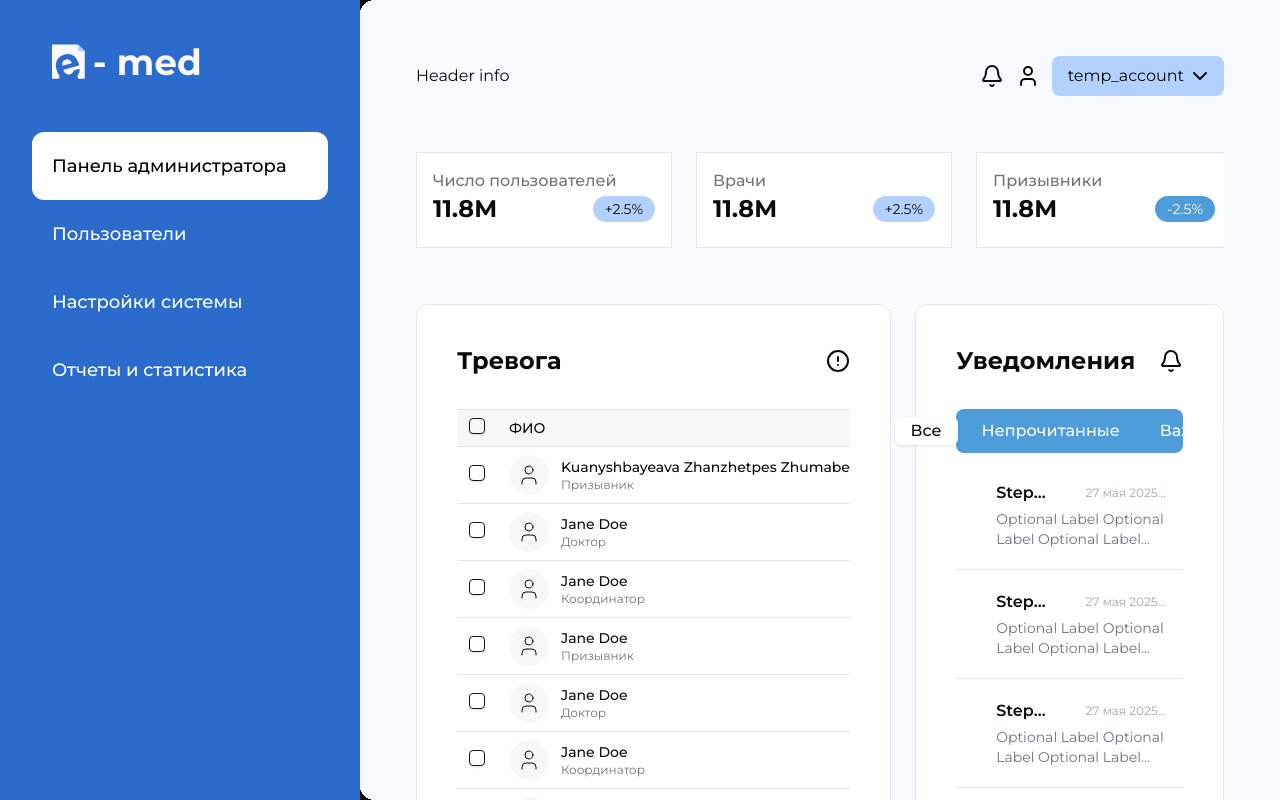
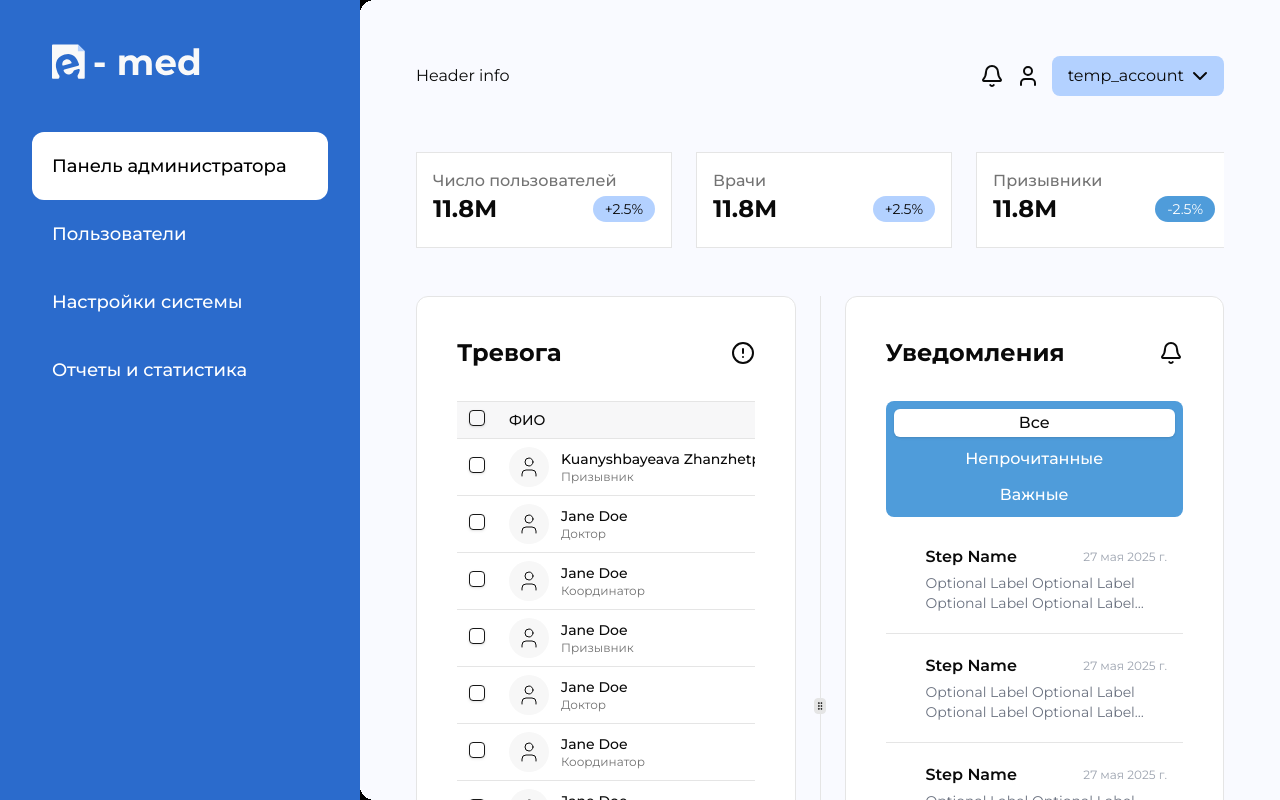
Before and after one commit to d1maash/emed-frontend, a Next.js app: page /admin in a window 1280 px wide. Built offline with nearby package versions, Linux system fonts and the light colour scheme; no server answers.

Commit message:
feat: user now can resize table and notifications in admin page, + full adaptive

```diff
--- a/app/(dashboard)/admin/_components/AdminInfoCards.tsx
+++ b/app/(dashboard)/admin/_components/AdminInfoCards.tsx
@@ -6,7 +6,7 @@
 }
 const AdminInfoCards: React.FC<AdminInfoCardsProps> = ({ cards }) => {
   return (
-    <div className="flex gap-6 overflow-x-auto pb-2">
+    <div className="flex min-h-max gap-6 overflow-x-auto">
       {cards.map((card) => (
         <AdminInfoCard key={card.title} {...card} />
       ))}
--- a/app/(dashboard)/admin/_components/AdminNotificationsCard.tsx
+++ b/app/(dashboard)/admin/_components/AdminNotificationsCard.tsx
@@ -177,8 +177,12 @@
         <h4 className="text-2xl font-bold">Уведомления</h4>
         <Bell size={24} />
       </div>
-      <Tabs value={tab} onValueChange={setTab} className="w-full mt-8">
-        <TabsList className="flex flex-col gap-2 px-2 py-2 xs:flex-row bg-[--primary-60] rounded-lg lg:gap-2 h-max">
+      <Tabs
+        value={tab}
+        onValueChange={setTab}
+        className="w-full mt-8 @container"
+      >
+        <TabsList className="w-full flex flex-col gap-2 px-2 py-2 @[360px]:flex-row bg-[--primary-60] rounded-lg lg:gap-2 h-max">
           <TabsTrigger
             value="all"
             className={cn(
--- a/app/(dashboard)/admin/page.tsx
+++ b/app/(dashboard)/admin/page.tsx
@@ -1,8 +1,16 @@
 // AdminPanelPage.tsx
+"use client";
+
 import React from "react";
 import AdminInfoCards from "./_components/AdminInfoCards";
 import AdminAlertTable from "./_components/admin-alert-table/AdminAlertTable";
 import AdminNotificationsCard from "./_components/AdminNotificationsCard";
+import {
+  ResizableHandle,
+  ResizablePanel,
+  ResizablePanelGroup,
+} from "@/components/ui/resizable";
+import { useContainerWidth } from "@/app/hooks/useContainerWidth";
 
 const mainStatsTemplate = [
   {
@@ -33,13 +41,23 @@
 ];
 
 const AdminPanelPage = () => {
+  const { ref, isWide } = useContainerWidth(768);
+
   return (
-    <div className="w-full flex flex-col">
+    <div ref={ref} className="w-full flex flex-col">
       <AdminInfoCards cards={mainStatsTemplate} />
-      <div className="w-full mt-12 flex flex-col xl:grid lg:grid-cols-5 gap-2 md:gap-4 xl:gap-6 overflow-auto">
-        <AdminAlertTable />
-        <AdminNotificationsCard />
-      </div>
+      <ResizablePanelGroup
+        direction={isWide ? "horizontal" : "vertical"}
+        className="w-full min-h-max mt-12 flex flex-col md:flex-row gap-2 md:gap-4 xl:gap-6 overflow-auto"
+      >
+        <ResizablePanel className="min-h-max">
+          <AdminAlertTable />
+        </ResizablePanel>
+        <ResizableHandle withHandle />
+        <ResizablePanel className="min-h-max">
+          <AdminNotificationsCard />
+        </ResizablePanel>
+      </ResizablePanelGroup>
     </div>
   );
 };
--- /dev/null
+++ b/app/hooks/useContainerWidth.tsx
@@ -0,0 +1,19 @@
+import { useEffect, useRef, useState } from "react";
+
+export function useContainerWidth(breakpoint: number) {
+  const ref = useRef<HTMLDivElement>(null);
+  const [isWide, setIsWide] = useState<boolean>(true);
+
+  useEffect(() => {
+    if (!ref.current) return;
+    const observer = new window.ResizeObserver((entries) => {
+      for (let entry of entries) {
+        setIsWide(entry.contentRect.width >= breakpoint);
+      }
+    });
+    observer.observe(ref.current);
+    return () => observer.disconnect();
+  }, [breakpoint]);
+
+  return { ref, isWide };
+}
--- /dev/null
+++ b/components/ui/resizable.tsx
@@ -0,0 +1,45 @@
+"use client"
+
+import { GripVertical } from "lucide-react"
+import * as ResizablePrimitive from "react-resizable-panels"
+
+import { cn } from "@/lib/utils"
+
+const ResizablePanelGroup = ({
+  className,
+  ...props
+}: React.ComponentProps<typeof ResizablePrimitive.PanelGroup>) => (
+  <ResizablePrimitive.PanelGroup
+    className={cn(
+      "flex h-full w-full data-[panel-group-direction=vertical]:flex-col",
+      className
+    )}
+    {...props}
+  />
+)
+
+const ResizablePanel = ResizablePrimitive.Panel
+
+const ResizableHandle = ({
+  withHandle,
+  className,
+  ...props
+}: React.ComponentProps<typeof ResizablePrimitive.PanelResizeHandle> & {
+  withHandle?: boolean
+}) => (
+  <ResizablePrimitive.PanelResizeHandle
+    className={cn(
+      "relative flex w-px items-center justify-center bg-border after:absolute after:inset-y-0 after:left-1/2 after:w-1 after:-translate-x-1/2 focus-visible:outline-none focus-visible:ring-1 focus-visible:ring-ring focus-visible:ring-offset-1 data-[panel-group-direction=vertical]:h-px data-[panel-group-direction=vertical]:w-full data-[panel-group-direction=vertical]:after:left-0 data-[panel-group-direction=vertical]:after:h-1 data-[panel-group-direction=vertical]:after:w-full data-[panel-group-direction=vertical]:after:-translate-y-1/2 data-[panel-group-direction=vertical]:after:translate-x-0 [&[data-panel-group-direction=vertical]>div]:rotate-90",
+      className
+    )}
+    {...props}
+  >
+    {withHandle && (
+      <div className="z-10 flex h-4 w-3 items-center justify-center rounded-sm border bg-border">
+        <GripVertical className="h-2.5 w-2.5" />
+      </div>
+    )}
+  </ResizablePrimitive.PanelResizeHandle>
+)
+
+export { ResizablePanelGroup, ResizablePanel, ResizableHandle }
--- a/package.json
+++ b/package.json
@@ -36,6 +36,7 @@
     "react-hook-form": "^7.59.0",
     "react-phone-input-2": "^2.15.1",
     "react-redux": "^9.2.0",
+    "react-resizable-panels": "^3.0.3",
     "tailwind-merge": "^3.3.1",
     "tailwindcss-animate": "^1.0.7",
     "vaul": "^1.1.2",
--- a/tailwind.config.ts
+++ b/tailwind.config.ts
@@ -64,9 +64,6 @@
       screens: {
         xs: "480px",
       },
-      containers: {
-        xs: "340px",
-      },
     },
   },
   plugins: [
```
Also changed, not shown: 1 other file (tests, documents, lock files or other folders).
